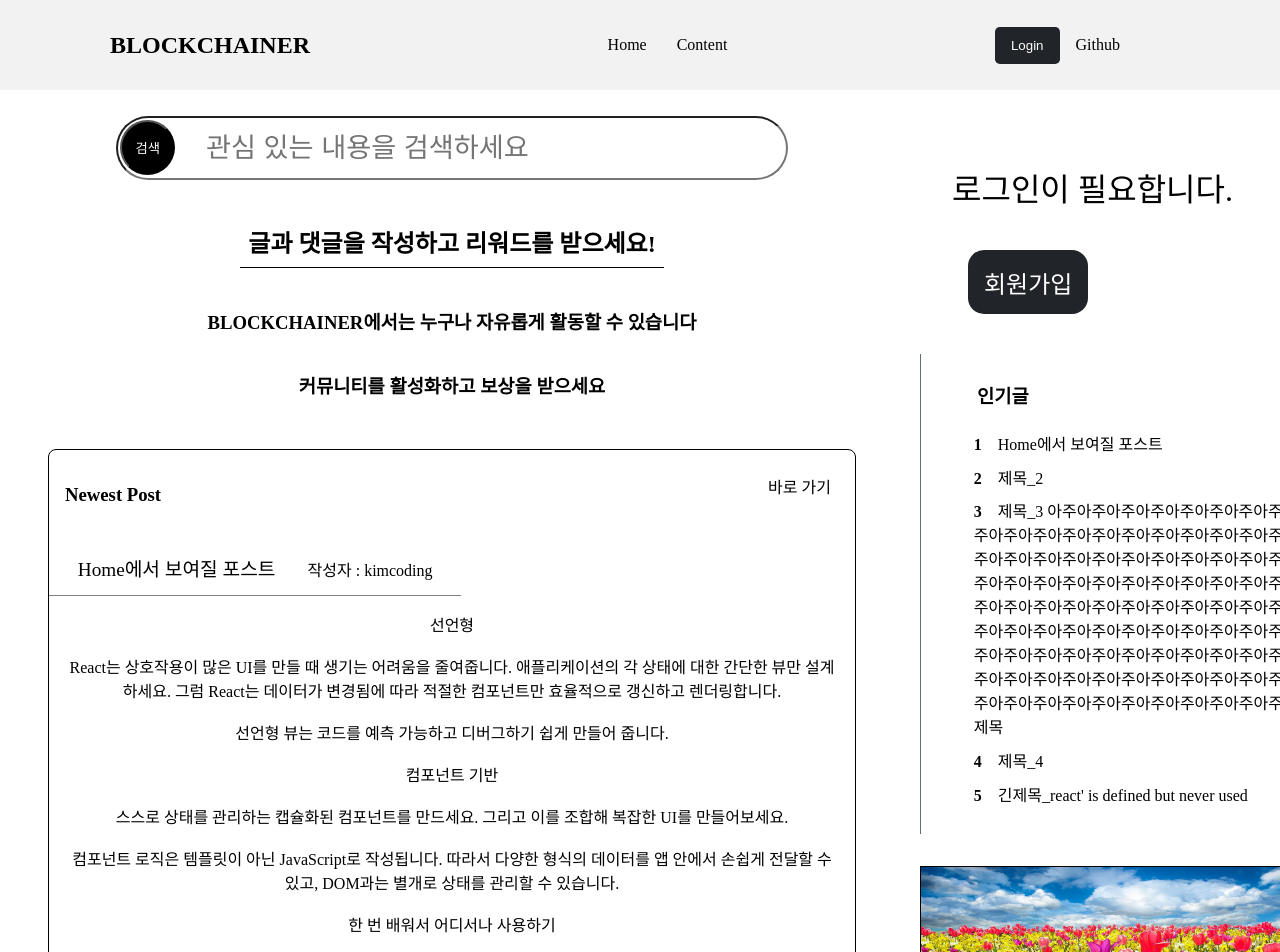
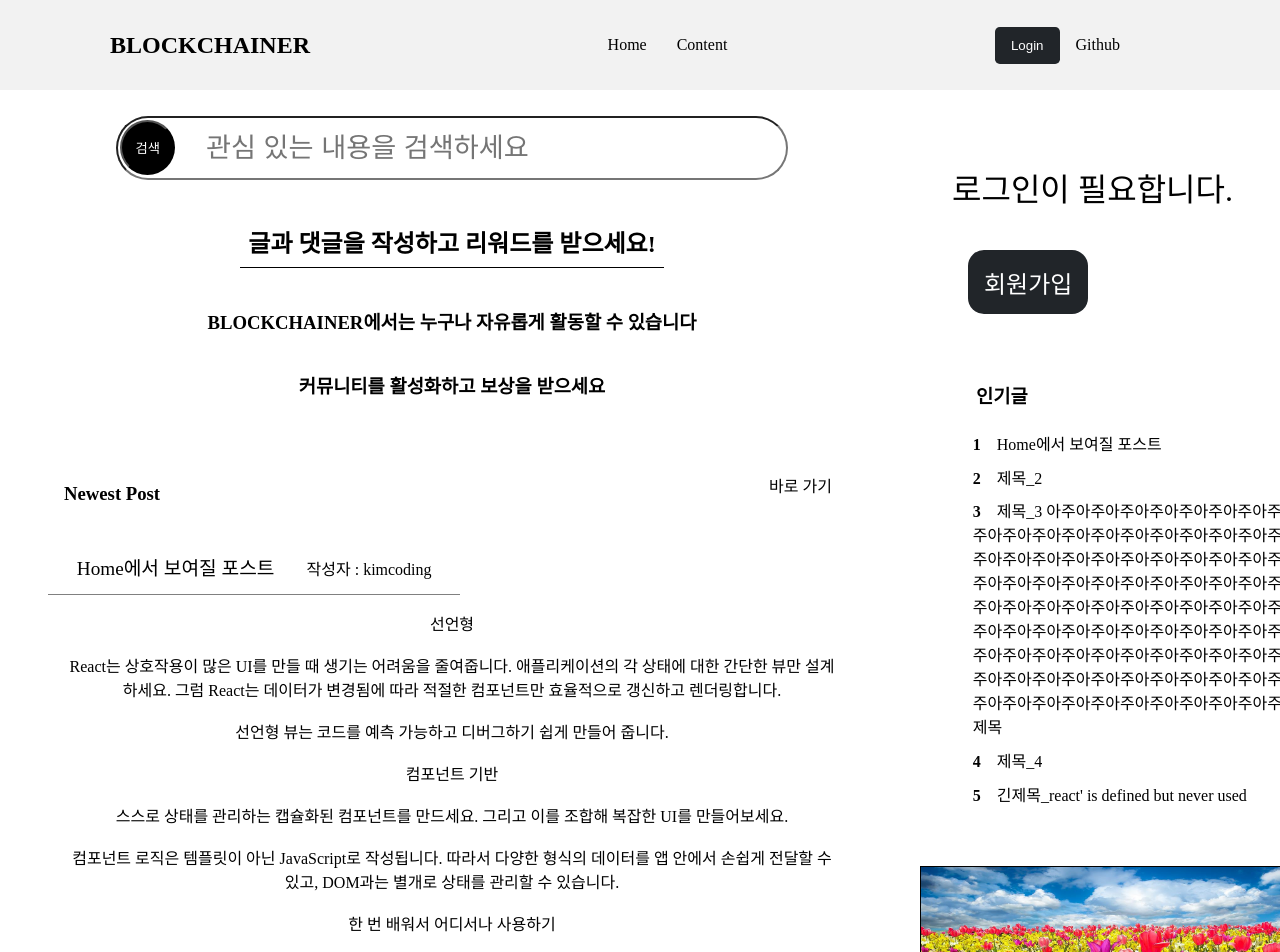
Before and after one commit to citron03/beb-03-blockchainer, a React (Create React App) app in the folder client/: page / in a window 1280 px wide. Shown: the top 952 px of the page. Built offline with nearby package versions, Linux system fonts and the light colour scheme.

Commit message:
border CSS 수정

```diff
--- a/client/src/components/home/NewestPost.jsx
+++ b/client/src/components/home/NewestPost.jsx
@@ -15,7 +15,7 @@ const NewsPostContainer = styled.section`
     flex: 3 1 0;
     margin: 1rem;
     background-color: white;
-    border: 1px solid black;
+    /* border: 1px solid black; */
     border-radius: 8px;
 `
 
--- a/client/src/components/home/PostRank.jsx
+++ b/client/src/components/home/PostRank.jsx
@@ -3,7 +3,7 @@ import dummyPosts from "../../assets/dymmydata/dummyPosts";
 import { useState } from "react";
 
 const PostRankContainer = styled.section`
-    border-left: 1px solid #636e72;
+    /* border-left: 1px solid #636e72; */
     margin: 1rem;
     padding: 0.5rem;
     max-width: 400px;
```
